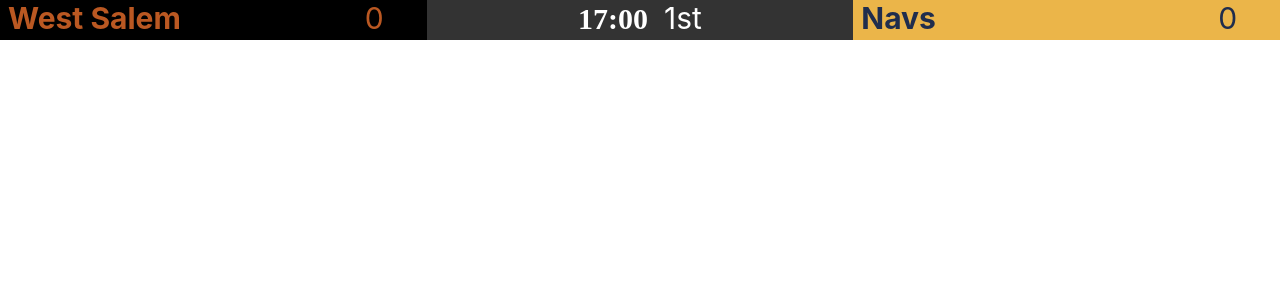
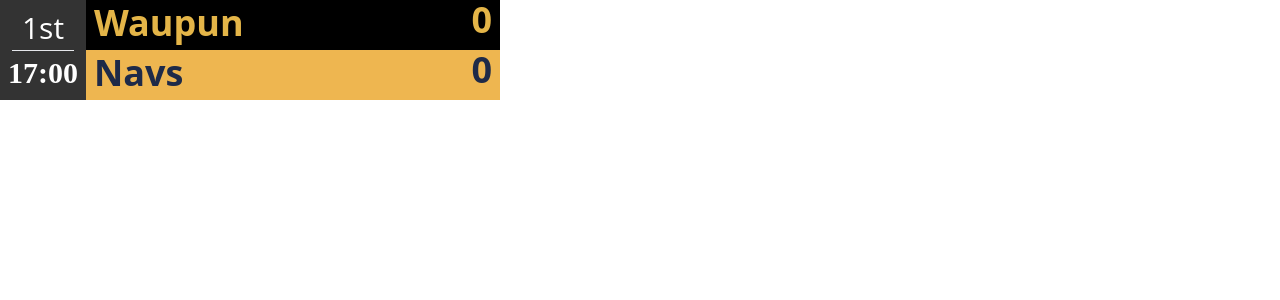
Before and after one commit to bantamlabs/scoreboard, a React (Create React App) app: page / in a window 1280 px wide. Shown: the top 300 px of the page. Built offline with nearby package versions, Linux system fonts and the light colour scheme.

Commit message:
Major positioning refactor, still need to focus team name and score vertical alignments

```diff
--- a/public/index.html
+++ b/public/index.html
@@ -3,12 +3,10 @@
   <head>
     <meta charset="utf-8" />
     <link rel="icon" href="%PUBLIC_URL%/favicon.ico" />
+    <link rel="preconnect" href="https://fonts.googleapis.com">
+    <link rel="preconnect" href="https://fonts.gstatic.com" crossorigin>
     <meta name="viewport" content="width=device-width, initial-scale=1" />
     <meta name="theme-color" content="#000000" />
-    <meta
-      name="description"
-      content="Web site created using create-react-app"
-    />
     <link rel="apple-touch-icon" href="%PUBLIC_URL%/logo192.png" />
     <!--
       manifest.json provides metadata used when your web app is installed on a
--- a/src/App.tsx
+++ b/src/App.tsx
@@ -3,14 +3,14 @@ import { Scoreboard } from './Scoreboard';
 
 const props = {
   visitor: {
-    teamName: "West Salem",
-    color: "#BA5822",
+    teamName: "Waupun",
+    color: "#E4B548",
     backgroundColor: "#000000",
   },
   home: {
     teamName: "Navs",
-    color: "#202d4d",
-    backgroundColor: "#EBB549",
+    color: "#1E2A48",
+    backgroundColor: "#EEB650",
   },
   clock: {
     minutes: 17,
--- a/src/Clock.tsx
+++ b/src/Clock.tsx
@@ -85,17 +85,20 @@ export function Clock(props: ClockProps) {
         backgroundColor,
         color
       }}
-      className="text-center"
+      className="text-center h-full align-middle px-2 flex"
     >
-      <span className="text-3xl font-bold me-4" style={{ fontFamily }}>
-        {minutes}:{seconds < 10 ? "0" + seconds : seconds}
-      </span>
-      <span
-        className="text-3xl"
-        onClick={onPeriodClick}
-      >
-        {periodDesc}
-      </span>
+      <div className="m-auto">
+        <div
+          className="text-3xl align-center"
+          onClick={onPeriodClick}
+        >
+          {periodDesc}
+        </div>
+        <hr className="m-1" />
+        <div className="text-3xl font-bold align-center" style={{ fontFamily }}>
+          {minutes}:{seconds < 10 ? "0" + seconds : seconds}
+        </div>
+      </div>
     </div>
   );
 }
--- a/src/Scoreboard.tsx
+++ b/src/Scoreboard.tsx
@@ -9,10 +9,14 @@ export type ScoreboardProps = {
 
 export function Scoreboard({ visitor, clock, home }: ScoreboardProps) {
   return (
-    <div className="grid grid-cols-3 select-none">
-      <TeamScore {...visitor} />
-      <Clock {...clock} />
-      <TeamScore {...home} />
+    <div style={{ width: "500px", height: "100px" }} className="flex">
+      <div className="h-full">
+        <Clock {...clock} />
+      </div>
+      <div className="h-full w-full">
+        <TeamScore {...visitor} />
+        <TeamScore {...home} />
+      </div>
     </div>
   );
 }
--- a/src/TeamScore.tsx
+++ b/src/TeamScore.tsx
@@ -19,19 +19,25 @@ export function TeamScore({
         backgroundColor,
         color,
       }}
+      className="h-1/2"
     >
-      <div className="flex flex-row pb-1 pl-2 text-3xl">
-        <div
-          className="basis-3/4 font-bold"
+      <div className="h-full m-auto">
+        <div className="px-2 text-4xl font-bold open-sans">
+          <span
+            className="align-middle"
+          >
+            <span
               onClick={() => setScore(score - 1)}
             >
               {teamName}
-        </div>
-        <div
-          className="basis-1/4 text-center"
+            </span>
+            <span
+              className="float-right"
               onClick={() => setScore(score + 1)}
             >
               {score}
+            </span>
+          </span>
         </div>
       </div>
     </div>
--- a/src/index.css
+++ b/src/index.css
@@ -2,12 +2,11 @@
 @tailwind components;
 @tailwind utilities;
 @import url('https://fonts.googleapis.com/css2?family=Azeret+Mono:ital,wght@0,100..900;1,100..900&display=swap');
+@import url('https://fonts.googleapis.com/css2?family=Open+Sans:ital,wght@0,300..800;1,300..800&display=swap');
 
 body {
   margin: 0;
-  font-family: -apple-system, BlinkMacSystemFont, 'Segoe UI', 'Roboto', 'Oxygen',
-    'Ubuntu', 'Cantarell', 'Fira Sans', 'Droid Sans', 'Helvetica Neue',
-    sans-serif;
+  font-family: "Open Sans", serif;
   -webkit-font-smoothing: antialiased;
   -moz-osx-font-smoothing: grayscale;
 }
@@ -16,3 +15,14 @@ code {
   font-family: source-code-pro, Menlo, Monaco, Consolas, 'Courier New',
     monospace;
 }
+
+// <uniquifier>: Use a unique and descriptive class name
+// <weight>: Use a value from 300 to 800
+
+.open-sans {
+  font-optical-sizing: auto;
+  font-weight: 800;
+  font-style: normal;
+  font-variation-settings:
+    "wdth" 100;
+}
```
Lines whose indentation alone changed are shown as unchanged.
